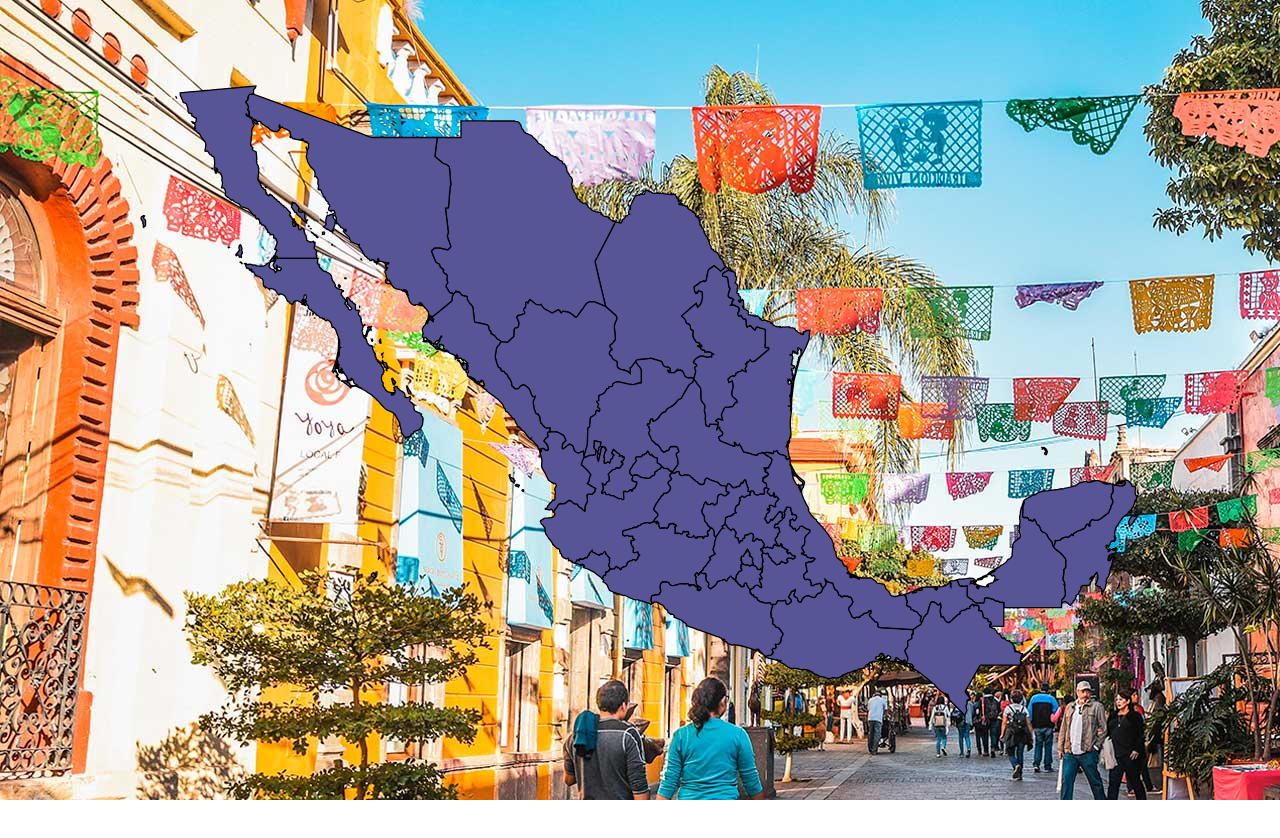
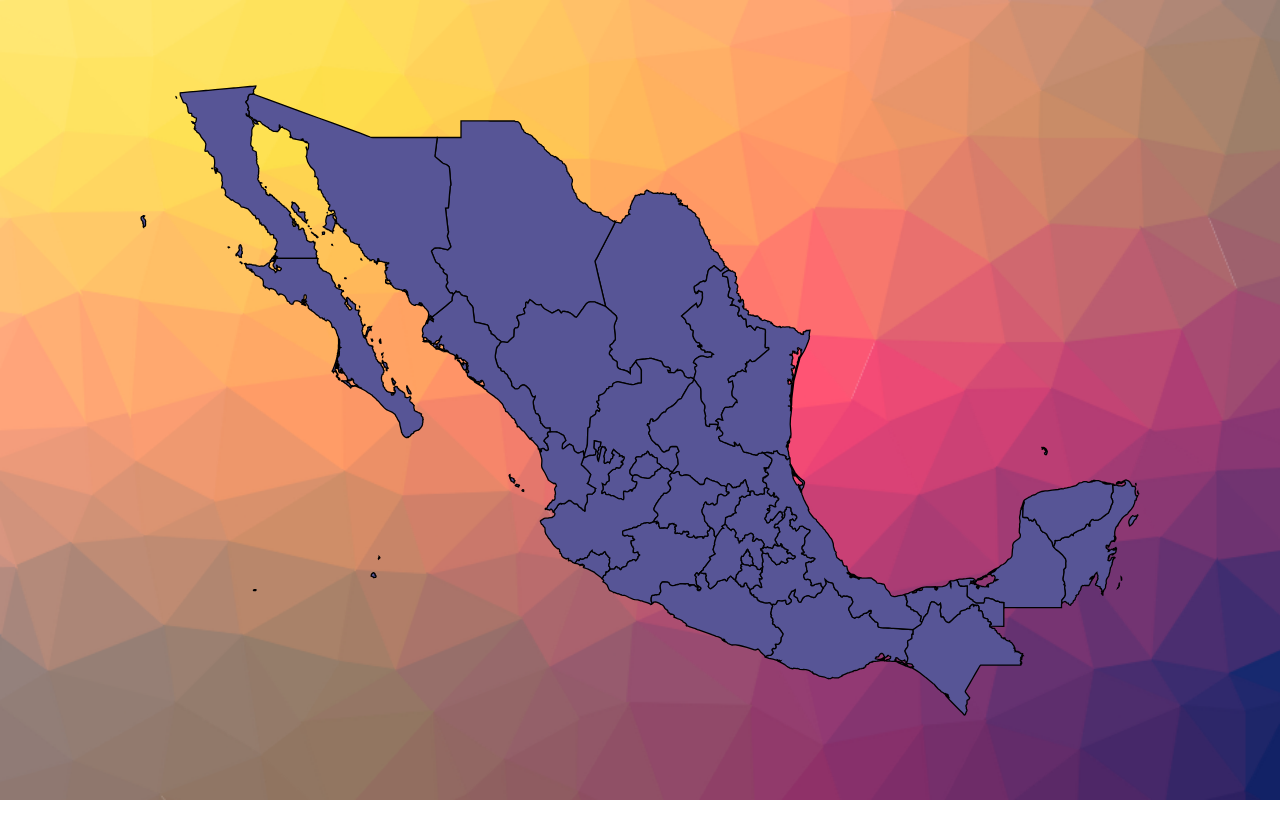
Before and after one commit to Dmast00/PueblosMagicos, an Angular app: page / in a window 1280 px wide. Shown: the top 838 px of the page. Built offline with nearby package versions, Linux system fonts and the light colour scheme.

Commit message:
Se cambio el background de nuevo

```diff
--- a/src/app/app.component.css
+++ b/src/app/app.component.css
@@ -1,8 +1,9 @@
 .container{
     height: 100vh;
     width: 100%;
-    background: url('../assets/images/pueblosMagicos/TlaquepaqueFT.jpg');
-
+    background: url('../assets/images/pueblosMagicos/cool-background.png');
+    background-repeat: no-repeat;
+    background-size: cover;
     margin:0px;
     padding: 0px;
 
```
Also changed, not shown: src/assets/images/pueblosMagicos/cool-background.png (added).
